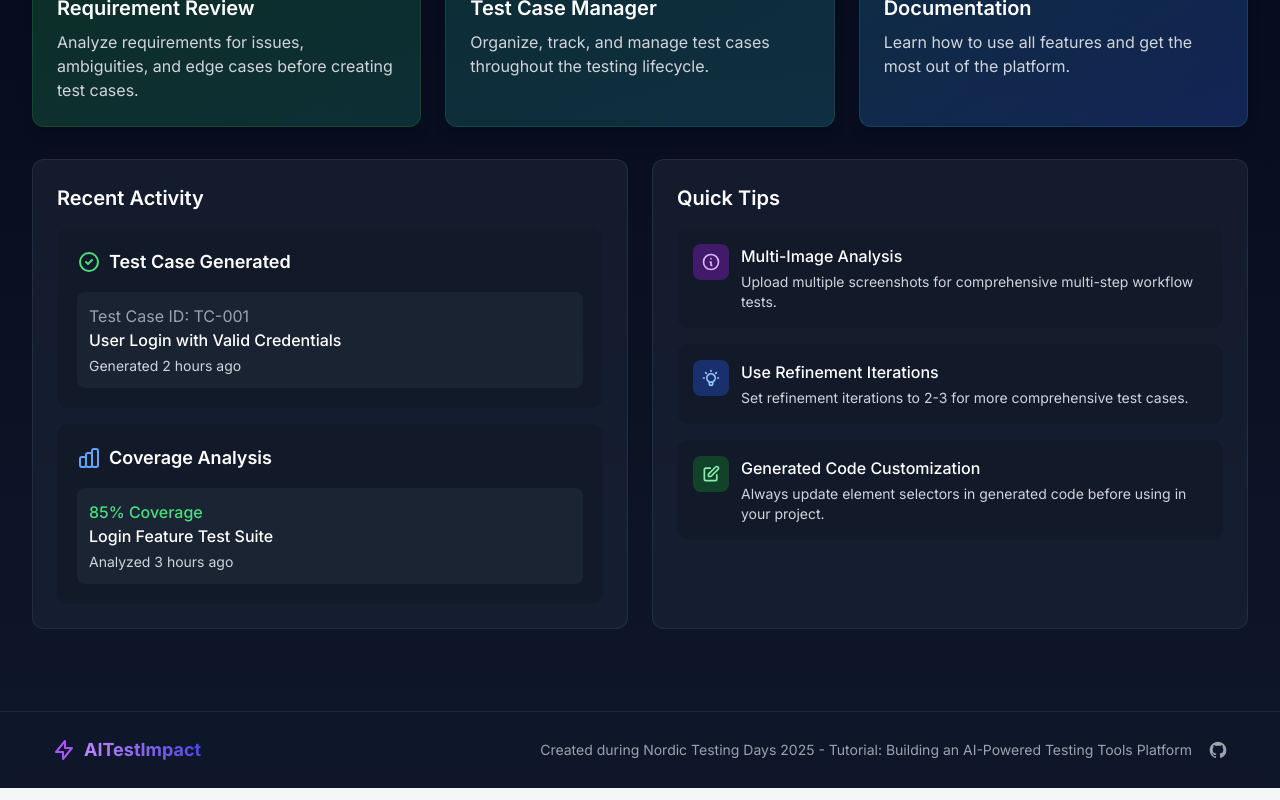
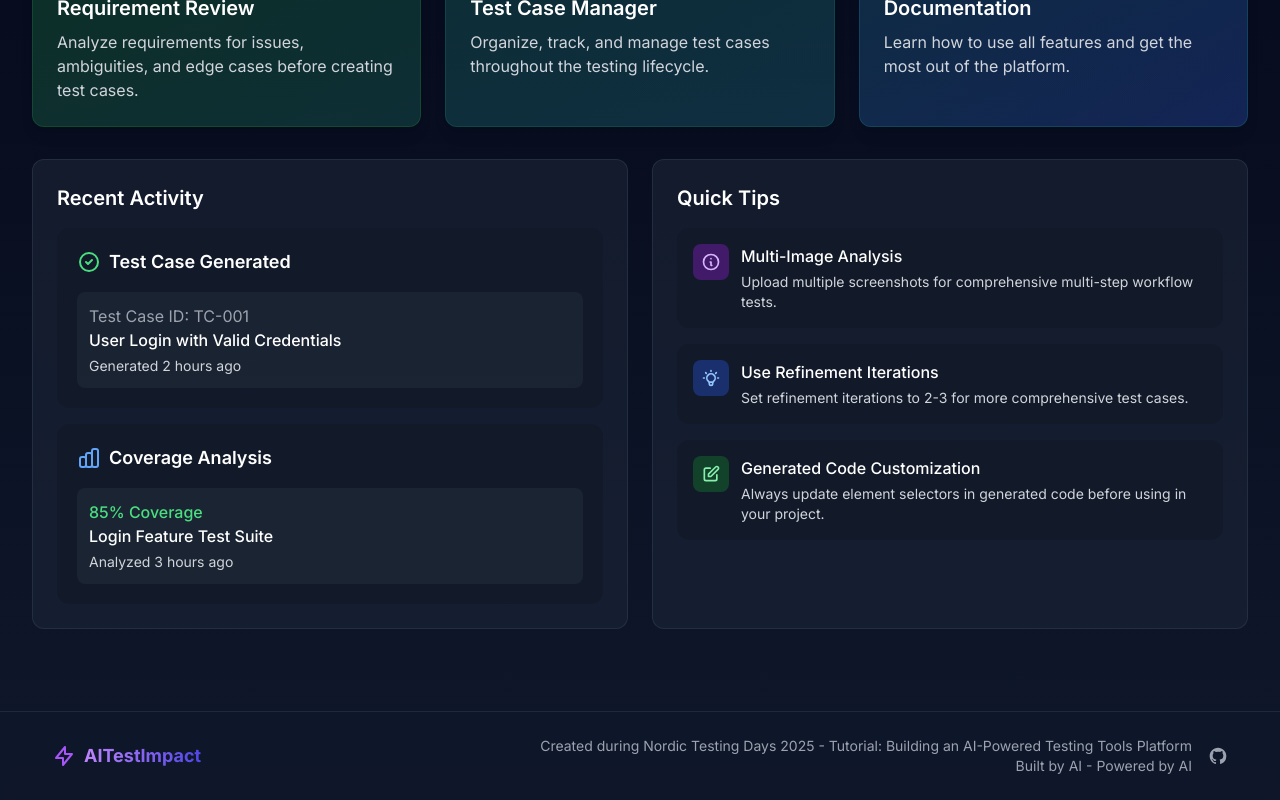
Before and after one commit to JMelon/AITestImpact, a React (Create React App) app in the folder client/: page / in a window 1280 px wide. Shown: the part 488-1288 px from the top of the page. Built offline with nearby package versions, Linux system fonts and the light colour scheme; the HTML template or start-up script is replaced by a standard one.

Commit message:
feat: Enhance Footer component with additional branding message

```diff
--- a/client/src/components/Footer.js
+++ b/client/src/components/Footer.js
@@ -15,9 +15,14 @@ const Footer = () => {
           </div>
 
           <div className="flex flex-col md:flex-row items-center">
-            <p className="text-sm text-gray-400 mb-2 md:mb-0 md:mr-4">
-              Created during Nordic Testing Days 2025 - Tutorial: Building an AI-Powered Testing Tools Platform
-            </p>
+            <div className="flex flex-col w-full">
+              <p className="text-sm text-gray-400 mb-2 md:mb-0 md:mr-4">
+                Created during Nordic Testing Days 2025 - Tutorial: Building an AI-Powered Testing Tools Platform
+              </p>
+              <p className="text-sm text-gray-400 mb-2 md:mb-0 md:mr-4 text-right">
+                Built by AI - Powered by AI
+              </p>
+            </div>
             <div className="flex space-x-4">
               <a href="https://github.com/yourusername/your-repo" className="text-gray-400 hover:text-white" target="_blank" rel="noopener noreferrer">
                 <svg className="h-5 w-5" fill="currentColor" viewBox="0 0 24 24">
```
